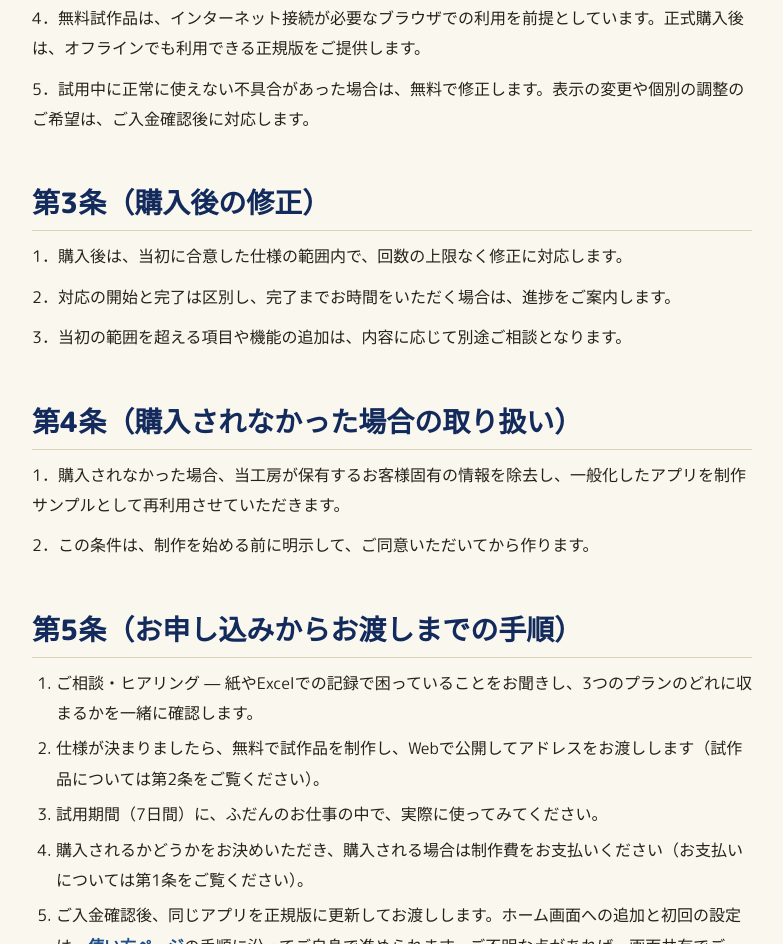
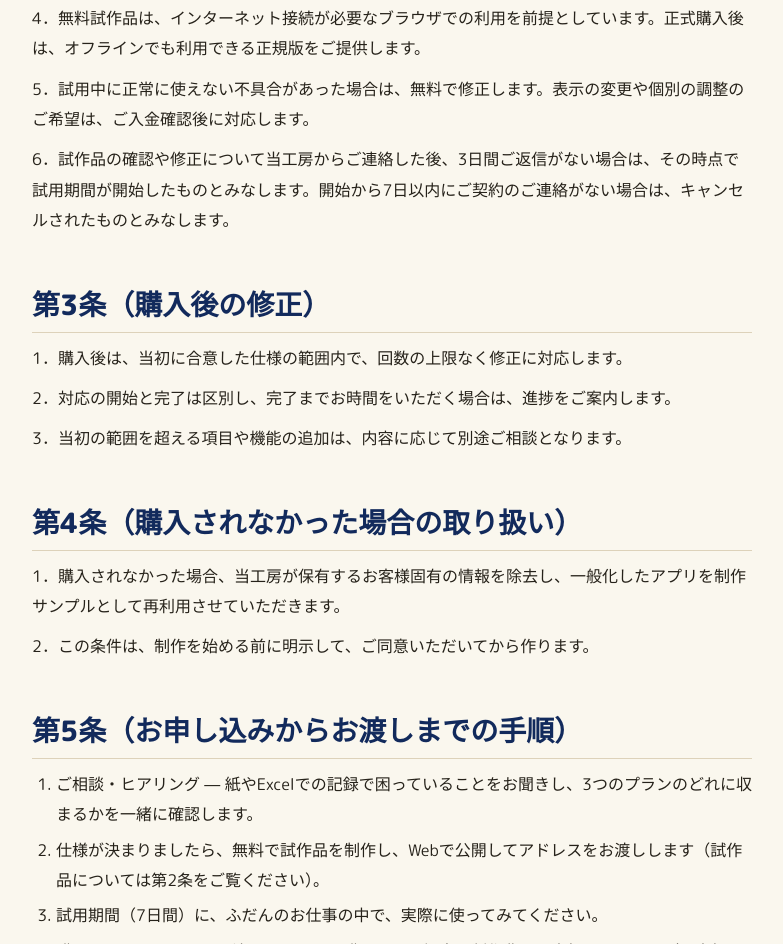
Before and after one commit to butti0108-spec/niche_app, a plain HTML site: page terms.html in a window 1280 px wide. Shown: the part 1278-2222 px from the top of the page, without its empty margins (248-1031 px from the left). Drawn offline with Linux system fonts and the light colour scheme; a web font is replaced by a local one.

Commit message:
規約 第2条に6項を追加（返信がない場合のみなし試用開始・キャンセル）

```diff
--- a/terms.html
+++ b/terms.html
@@ -167,6 +167,7 @@
         <p>3．試用期間は7日間です。期間が満了した後は、7日以内に公開を停止いたします。</p>
         <p>4．無料試作品は、インターネット接続が必要なブラウザでの利用を前提としています。正式購入後は、オフラインでも利用できる正規版をご提供します。</p>
         <p>5．試用中に正常に使えない不具合があった場合は、無料で修正します。表示の変更や個別の調整のご希望は、ご入金確認後に対応します。</p>
+        <p>6．試作品の確認や修正について当工房からご連絡した後、3日間ご返信がない場合は、その時点で試用期間が開始したものとみなします。開始から7日以内にご契約のご連絡がない場合は、キャンセルされたものとみなします。</p>
       </section>
 
       <section id="art3">
```
